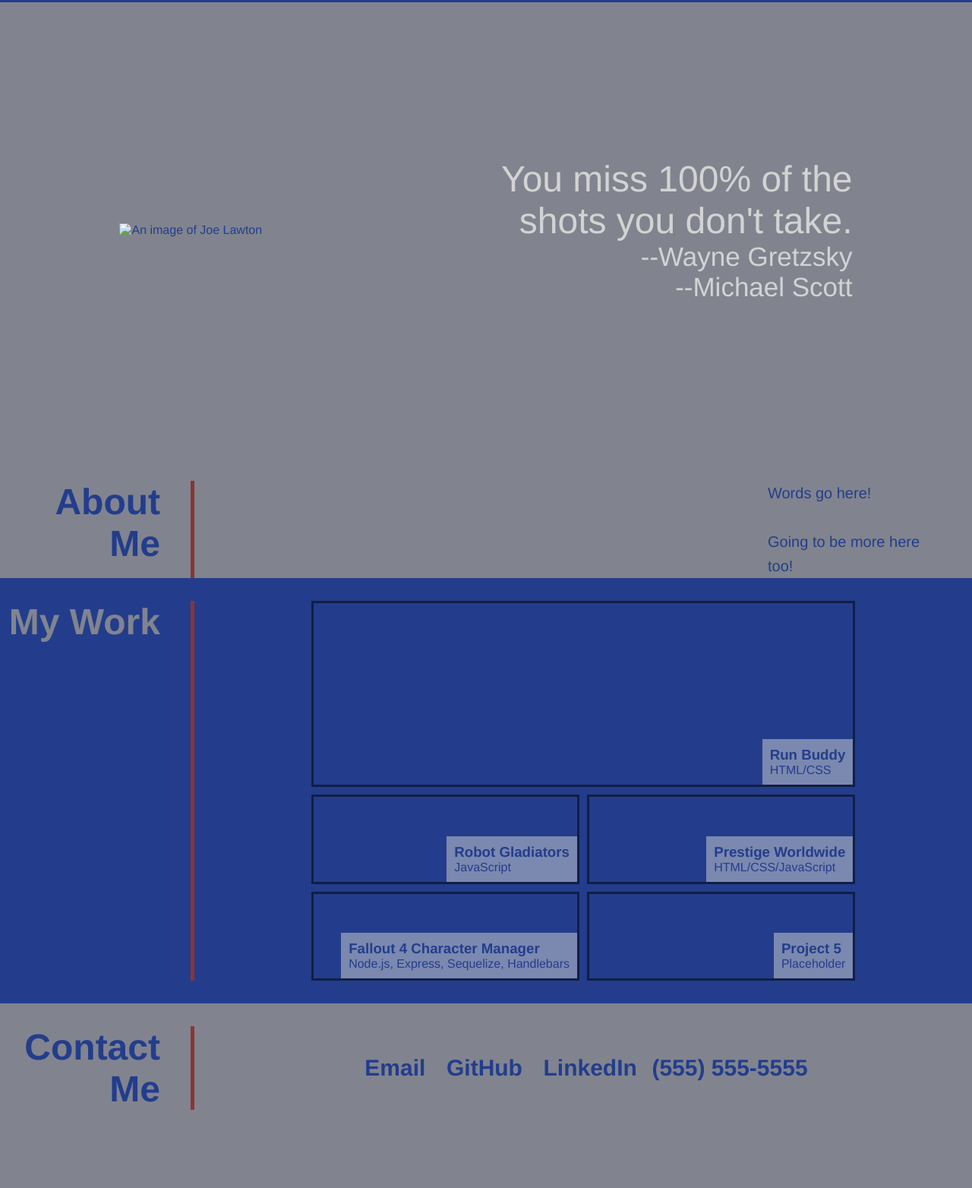
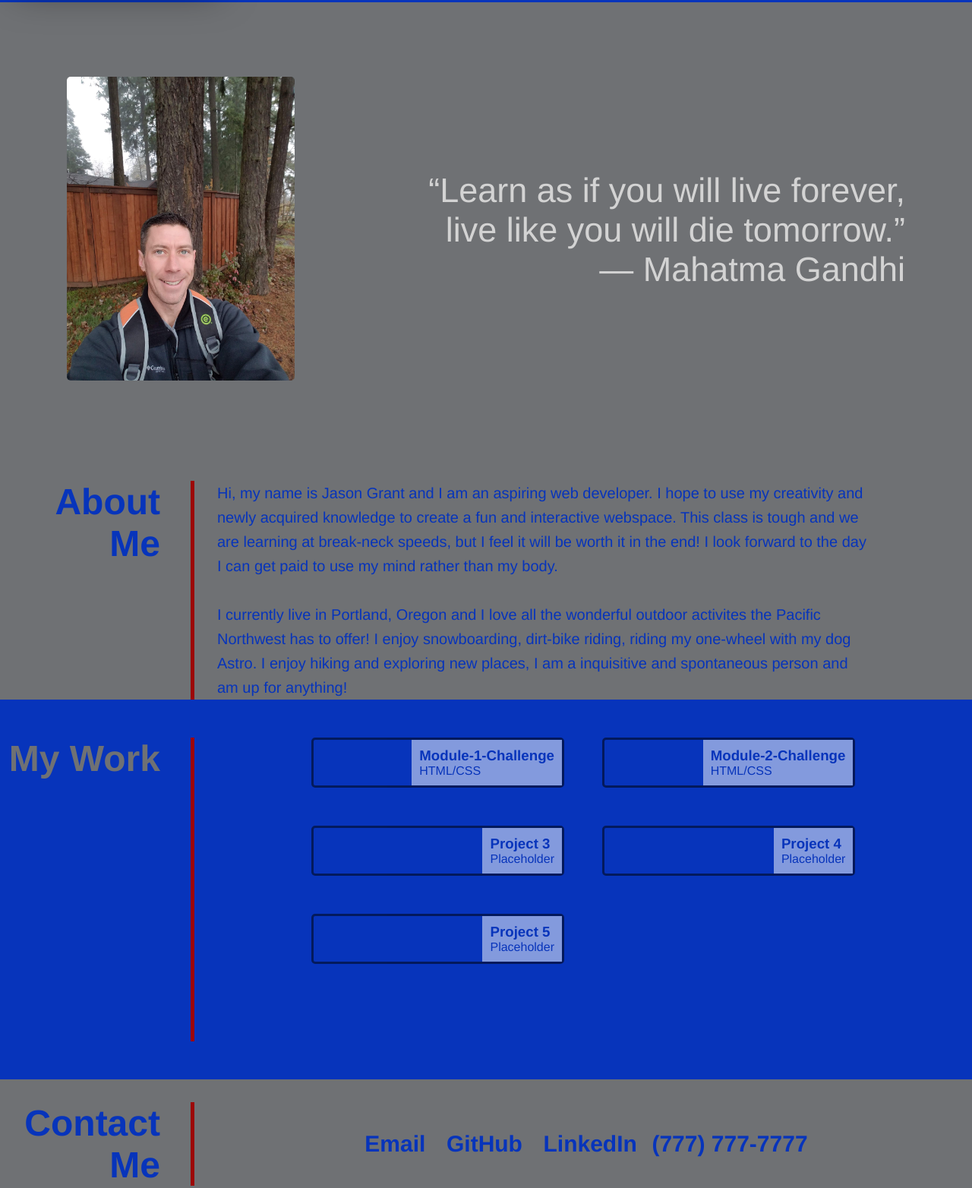
Before and after one commit to jason82autotech/Module-2-Challenge, a plain HTML site: page index.html in a window 1280 px wide. Shown: the part 112-1676 px from the top of the page at 76% size. Before the commit the page ends 1603 px from the top, so only its background shows below. Drawn offline with Linux system fonts and the light colour scheme.

Commit message:
added more information, pictures and styling

```diff
--- a/Assets/CSS/style.css
+++ b/Assets/CSS/style.css
@@ -1,25 +1,23 @@
-/* color variables for easier to remember names */
+
 :root {
-    --primary: #233d8c;
-    --secondary: #81848f;
-    --pop: #873636;
+    --primary: #0734bb;
+    --secondary: #6f7174;
+    --pop: #9c0707;
 }
 
-/* remove default CSS styling */
-* {
+
+*{
     margin: 0;
     padding: 0;
     box-sizing: border-box;
 }
 
-/* general settings for all body styling */
 body {
     font-family: Helvetica, Arial, sans-serif;
     color: var(--primary);
     background-color: var(--secondary);
 }
 
-/* header styling start */
 header {
     background-color: var(--primary);
     display: flex;
@@ -29,16 +27,17 @@ header {
 }
 
 header div {
-    box-shadow: 3px 3px 5px rgba(0,0,0,0.5);
+    box-shadow: 3px 3px 50px rgba(0,0,0,0.5);
 }
 
 header h1 {
     color: var(--pop);
     font-size: 40px;
     font-weight: bold;
-    background-color: var(--secondary);
+    background-color: white;
     padding: 10px;
     border: 5px solid var(--pop);
+    border-radius: 5px;
 }
 
 header a {
@@ -70,15 +69,8 @@ header nav ul li a:hover {
     border-radius: 15px;
 }
 
-/* header styling end */
-
-
-/* hero styling start */
 .hero {
-    background-image: url("../images/brickwall.jpg");
     height: 600px;
-    background-size: cover;
-    background-position: center;
     display: flex;
     align-items: center;
     justify-content: space-around;
@@ -86,22 +78,18 @@ header nav ul li a:hover {
 
 .hero img {
     height: 400px;
+    border-radius: 5px;
 }
 
 .hero .quote {
-    font-size: 35px;
+    font-size: 45px;
     display: flex;
     justify-content: end;
     text-align: right;
     color: lightgray;
 }
 
-.hero .quote #quote-text {
-    font-size: 48px;
-}
-/* hero styling end */
 
-/* utility class styling start */
 .title {
     border-right: 5px solid var(--pop);
     min-height: 100%;
@@ -115,9 +103,6 @@ header nav ul li a:hover {
     font-size: 48px;
 }
 
-/* utility class styling end */
-
-/* about me section styling start */
 .about-me {
     display: flex;
     justify-content: space-between;
@@ -131,11 +116,9 @@ header nav ul li a:hover {
     line-height: 1.6;
     width: 90%;
 }
-/* about me section styling end */
 
-/* my work section styling start */
 .my-work {
-    padding: 30px 0;
+    padding: 50px 0;
     display: flex;
     justify-content: space-between;
     background-color: var(--primary);
@@ -147,7 +130,7 @@ header nav ul li a:hover {
 
 .projects-grid-wrapper {
     width: 80%;
-    height: 500px;
+    height: 400px;
     display: flex;
     justify-content: center;
 }
@@ -157,11 +140,12 @@ header nav ul li a:hover {
     display: grid;
     grid-template-columns: repeat(2, 1fr);
     grid-template-rows: repeat(4, 1fr);
-    gap: 10px;
+    gap: 50px;
 }
 
 .project {
     border: solid;
+    border-radius: 5px;
     color: black;
     display: flex;
     justify-content: flex-end;
@@ -176,33 +160,9 @@ header nav ul li a:hover {
     opacity: 1.0;
 }
 
-.run-buddy {
-    grid-column: 1/3;
-    grid-row: span 2;
-    background-image: url("../images/runbuddy.jpg");
-}
-
-.robot-gladiators {
-    background-image: url("../images/robotgladiators.jpg");
-    background-position: 50% 15%;
-}
-
-.prestige-worldwide {
-    background-image: url("../images/stagelights.jpg");
-    background-position: 60% 50%;
-}
-
-.fo4-char-mgr {
-    background-image: url("../images/ruins.jpg");
-}
-
-.project5 {
-    background-image: url("../images/canyon.jpg");
-}
 
 .project-label {
-    /*background-color: var(--secondary);*/
-    background-color: lightgray;;
+    background-color: white;
     color: var(--primary);
     padding: 10px;
 }
@@ -239,8 +199,8 @@ footer ul {
 }
 
 footer ul li {
-    /*padding-bottom: 15px;*/
-    font-weight: bold;
+
+ font-weight: bold;
 
 }
 
@@ -256,9 +216,7 @@ footer ul li a:hover {
     color: var(--secondary);
     border-radius: 15px;
 }
-/* contact me section styling end */
 
-/* MEDIA QUERY FOR TABLET SCREENS AND SMALLER */
 @media screen and (max-width: 768px) {
     .hero .quote {
         font-size: 28px;
@@ -275,12 +233,10 @@ footer ul li a:hover {
 
     .about-me p {
         font-size: 16px;
-        /*padding: 0 15px;*/
         line-height: 1.6;
     }
 }
 
-/* MEDIA QUERY FOR MOBILE PHONE SCREENS AND SMALLER */
 @media screen and (max-width: 575px) {
     header {
         justify-content: center;
--- a/index.html
+++ b/index.html
@@ -4,11 +4,10 @@
         <meta charset="UTF-8" />
         <meta name="viewport" content="width=device-width, initial-scale=1.0" />
         <title>Jason Grant's Portfolio</title>
-        <link rel="stylesheet" href="./Assets\CSS\style.css" />
+        <link rel="stylesheet" href="./assets\CSS\style.css" />
     </head>
 
     <body>
-        <!-- header and nav section start -->
         <header>
             <div><h1>Jason Grant</h1></div>
             <nav>
@@ -23,31 +22,29 @@
                         <a href="#contact-me">Contact Me</a>
                     </li>
                     <li>
-                        <a href="./assets/documents/joelawtonresume.pdf" target="_blank">My Resume</a>
+                        <a href="./assets\Documents\Jason Grant Resume.docx" target="_blank">My Resume</a>
                     </li>
                 </ul>
             </nav>
         </header>
 
-        <!-- hero image section start -->
         <section class="hero">
             <div>
-                <img src="./assets/images/profilepic.jpg" alt="An image of Joe Lawton">
+                <img src="./assets\Images\Jason Selfie.jpg" alt="An image of Jason Grant">
             </div>
             <div class="quote">
                 <blockquote>
                     <p id="quote-text">
-                        You miss 100% of the <br> shots you don't take.
+                        “Learn as if you will live forever, <br/>
+                        live like you will die tomorrow.”
                     </p>
                     <p>
-                        --Wayne Gretzsky<br>
-                        --Michael Scott
+                        — Mahatma Gandhi
                     </p>
                 </blockquote>
             </div>
         </section>
 
-        <!-- about me section start -->
         <section id="about-me" class="about-me">
             <div class="title">
                 <h2>About Me</h2>
@@ -55,41 +52,40 @@
 
             <div>
                 <p>
-                    Words go here!
+                    Hi, my name is Jason Grant and I am an aspiring web developer. I hope to use my creativity and newly acquired knowledge to create a fun and interactive webspace. This class is tough and we are learning at break-neck speeds, but I feel it will be worth it in the end! I look forward to the day I can get paid to use my mind rather than my body.
                     <br><br>
-                    Going to be more here too!
+                    I currently live in Portland, Oregon and I love all the wonderful outdoor activites the Pacific Northwest has to offer! I enjoy snowboarding, dirt-bike riding, riding my one-wheel with my dog Astro. I enjoy hiking and exploring new places, I am a inquisitive and spontaneous person and am up for anything!
                 </p>
             </div>
         </section>
 
-        <!-- my work section start -->
         <section id="my-work" class="my-work">
             <div class="title"><h2>My Work</h2></div>
             <div class = "projects-grid-wrapper">
                 <div class="projects-grid">
 
-                    <a href="https://jdlawton.github.io/run-buddy/" target="_blank" class="project run-buddy">
+                    <a href="https://github.com/jason82autotech/Module-1-Challenge.git" target="_blank" class="project Module-1-Challenge">
                         <div class="project-label">
-                            <h3>Run Buddy</h3>
+                            <h3>Module-1-Challenge</h3>
                             <p>HTML/CSS</p>
                         </div>
                     </a>
-                    <a href="https://jdlawton.github.io/robot-gladiators/" target="_blank" class="project robot-gladiators">
+                    <a href="https://github.com/jason82autotech/Module-2-Challenge.git" target="_blank" class="project Module-2-Challenge">
                         <div class="project-label">
-                            <h3>Robot Gladiators</h3>
-                            <p>JavaScript</p>
+                            <h3>Module-2-Challenge</h3>
+                            <p>HTML/CSS</p>
                         </div>
                     </a>
-                    <a href="https://jdlawton.github.io/prestige-worldwide/" target="_blank" class="project prestige-worldwide">
+                    <a href="#" target="_blank"  class="project project3">
                         <div class="project-label">
-                            <h3>Prestige Worldwide</h3>
-                            <p>HTML/CSS/JavaScript</p>
+                            <h3>Project 3</h3>
+                            <p>Placeholder</p>
                         </div>
                     </a>
-                    <a href="https://jdlawton.github.io/fo-char-gen" target="_blank" class="project fo4-char-mgr">
+                    <a href="#" target="_blank"  class="project project4">
                         <div class="project-label">
-                            <h3>Fallout 4 Character Manager</h3>
-                            <p>Node.js, Express, Sequelize, Handlebars</p>
+                            <h3>Project 4</h3>
+                            <p>Placeholder</p>
                         </div>
                     </a>
                     <a href="#" target="_blank"  class="project project5">
@@ -102,23 +98,22 @@
             </div>
         </section>
 
-        <!-- contact info section -->
         <footer id="contact-me">
             <div class="title"><h2>Contact Me</h2></div>
             <div class="content-wrapper">
                 <div id="contact-list">
                     <ul>
                         <li>
-                            <a href="mailto:jlawton1203@gmail.com">Email</a>
+                            <a href="mailto:jason82autotech@gmail.com">Email</a>
                         </li>
                         <li>
-                            <a href="https://github.com/jdlawton" target="_blank">GitHub</a>
+                            <a href="https://github.com/jason82autotech" target="_blank">GitHub</a>
                         </li>
                         <li>
-                            <a href="https://www.linkedin.com/in/joseph-lawton-702577ba/" target="_blank">LinkedIn</a>
+                            <a href="linkedin.com/in/jason-grant-231334267" target="_blank">LinkedIn</a>
                         </li>
                         <li>
-                            <p>(555) 555-5555</p>
+                            <p>(777) 777-7777 </p>
                         </li>
                     </ul>
                 </div>
```
Also changed, not shown: Assets/Images/Jason Selfie.jpg (added), 1 other file.
